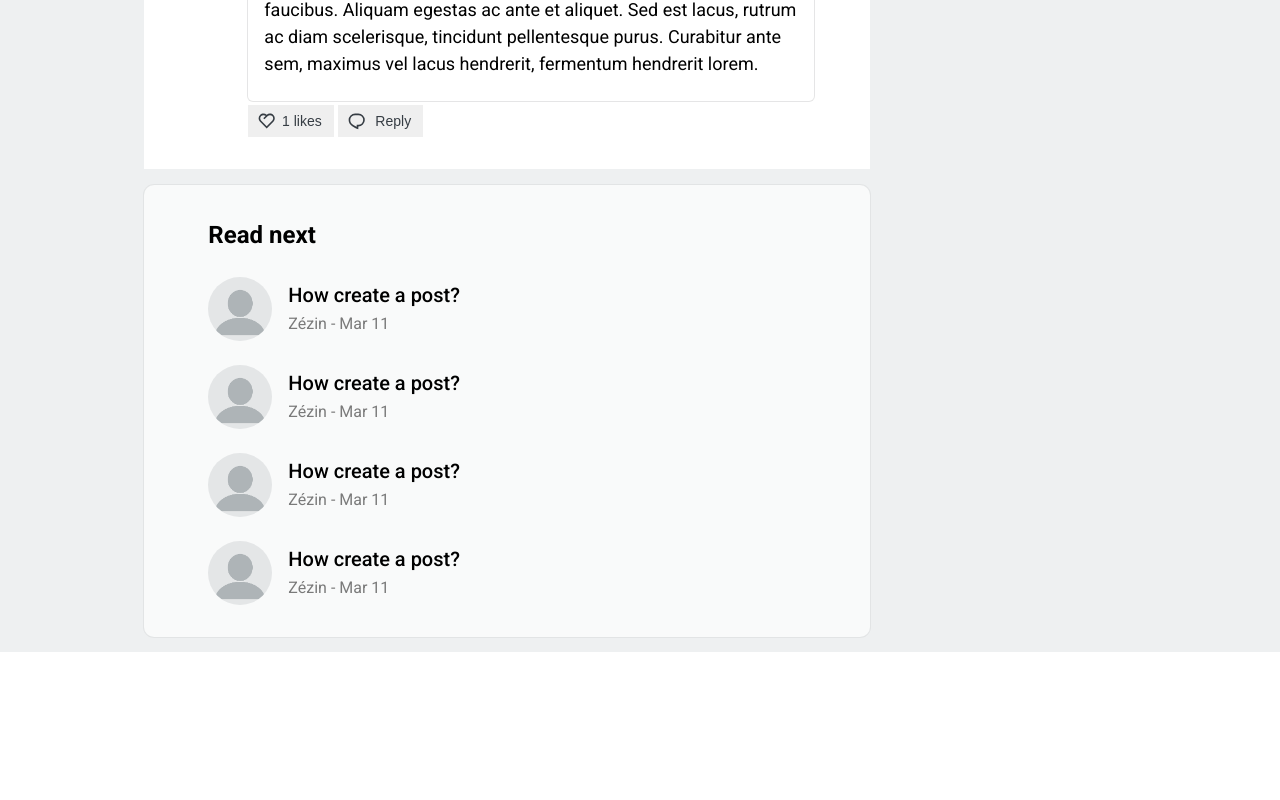
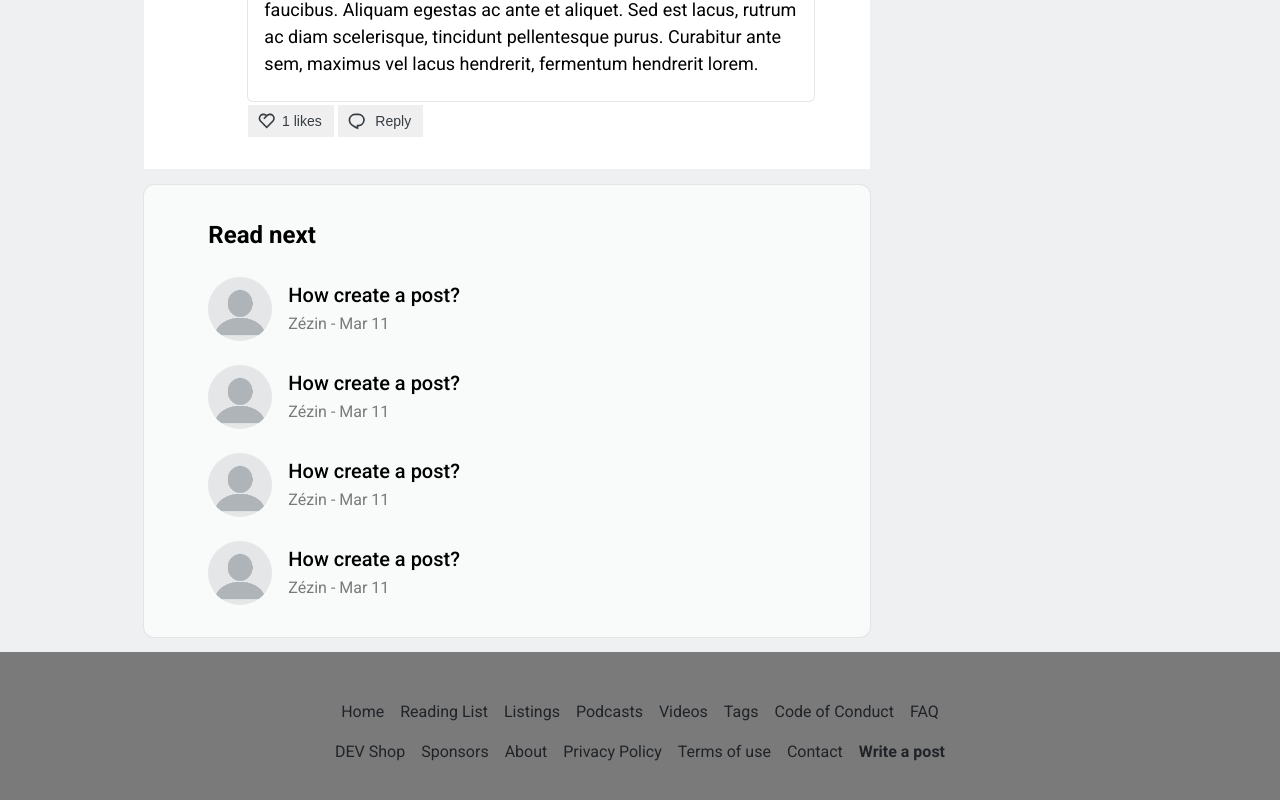
Before and after one commit to cjuniordev/blog-post-react, a React (Create React App) app: page / in a window 1280 px wide. Shown: the part 2938-3738 px from the top of the page. Before the commit the page ends 3590 px from the top, so only its background shows below. Built offline with nearby package versions, Linux system fonts and the light colour scheme.

Commit message:
Created Footer

```diff
--- /dev/null
+++ b/src/components/Footer/index.js
@@ -0,0 +1,33 @@
+import { Container, Content, Links, LinkRow, Link, Bold } from './style';
+
+function Footer() {
+  return (
+    <Container>
+      <Content>
+        <Links>
+          <LinkRow>
+            <Link>Home</Link>
+            <Link>Reading List</Link>
+            <Link>Listings</Link>
+            <Link>Podcasts</Link>
+            <Link>Videos</Link>
+            <Link>Tags</Link>
+            <Link>Code of Conduct</Link>
+            <Link>FAQ</Link>
+          </LinkRow>
+          <LinkRow>
+            <Link>DEV Shop</Link>
+            <Link>Sponsors</Link>
+            <Link>About</Link>
+            <Link>Privacy Policy</Link>
+            <Link>Terms of use</Link>
+            <Link>Contact</Link>
+            <Link><Bold>Write a post</Bold></Link>
+          </LinkRow>
+        </Links>
+      </Content>
+    </Container>
+  );
+}
+
+export default Footer;
--- /dev/null
+++ b/src/components/Footer/style.js
@@ -0,0 +1,45 @@
+import styled from 'styled-components';
+
+export const Container = styled.div`
+  background-color: #7a7a7a;
+
+  padding: 48px;
+
+  box-sizing: border-box;
+`;
+
+export const Content = styled.div`
+  margin: 0 auto;
+  padding: 16px;
+
+  display: flex;
+  align-items: center;
+  justify-content: center;
+`;
+
+export const Links = styled.div`
+  width: 740px;
+  margin-top: -16px;
+
+  display: flex;
+  align-items: center;
+  justify-content: center;
+  flex-wrap: wrap;
+
+  color: rgb(32, 36, 40);
+`;
+
+export const LinkRow = styled.div`
+  padding-bottom: 16px;
+`;
+
+export const Link = styled.a`
+  padding: 8px;
+  font-size: 16px;
+  line-height: 24px;
+  text-align: center;
+`;
+
+export const Bold = styled.span`
+  font-weight: 700
+`;
--- a/src/pages/Post/index.js
+++ b/src/pages/Post/index.js
@@ -3,6 +3,7 @@ import Header from '../../components/Header';
 import ReactionButtons from './ReactionButtons';
 import Main from './Main';
 import AsideBar from './AsideBar';
+import Footer from '../../components/Footer';
 
 function Post() {
   return (
@@ -13,6 +14,7 @@ function Post() {
         <Main />
         <AsideBar />
       </Columns>
+      <Footer />
     </Container>
   );
 }
```
